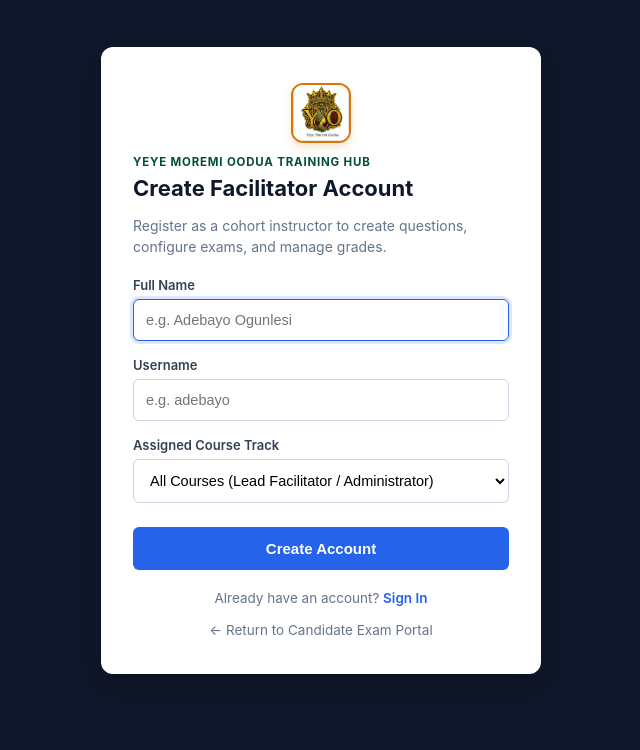
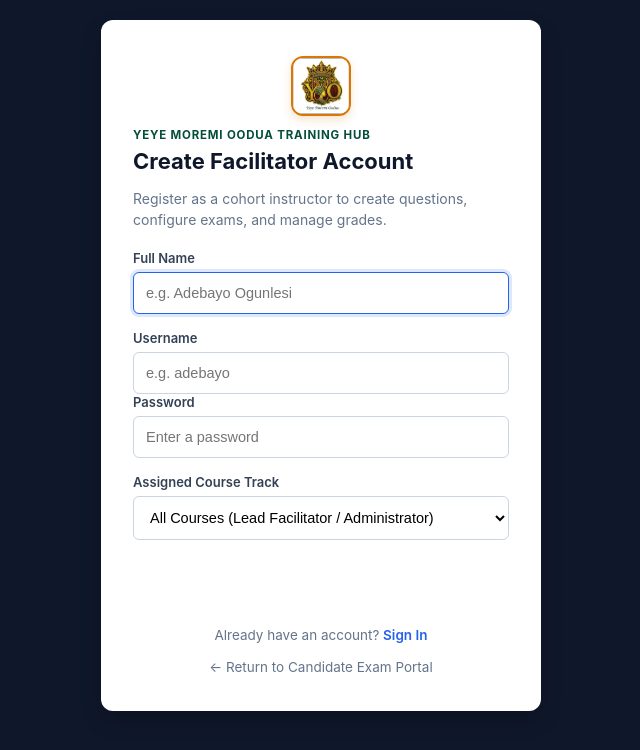
Before and after one commit to OlawaleAkinbileje/YM--AI-DIGITAL-EXAM-PORTAL, a Flask app: page /facilitator/register in a window 1280 px wide. Shown: the top 750 px of the page, without its empty margins (319-959 px from the left). Run offline with Flask 3, Linux system fonts and the light colour scheme; some libraries are stand-ins or nearby versions.

Commit message:
Add password field and green button to facilitator sign‑up page

```diff
--- a/templates/facilitator_register.html
+++ b/templates/facilitator_register.html
@@ -76,7 +76,7 @@
     }
     .btn-register {
       width: 100%;
-      background: #2563eb;
+      background: var(--ymo-green);
       color: #ffffff;
       padding: 13px;
       border: none;
@@ -127,6 +127,10 @@
     <div class="form-group">
       <label for="username">Username</label>
       <input type="text" id="username" name="username" required placeholder="e.g. adebayo">
+      <div class="form-group">
+        <label for="password">Password</label>
+        <input type="password" id="password" name="password" required placeholder="Enter a password">
+      </div>
     </div>
 
     <div class="form-group">
```
